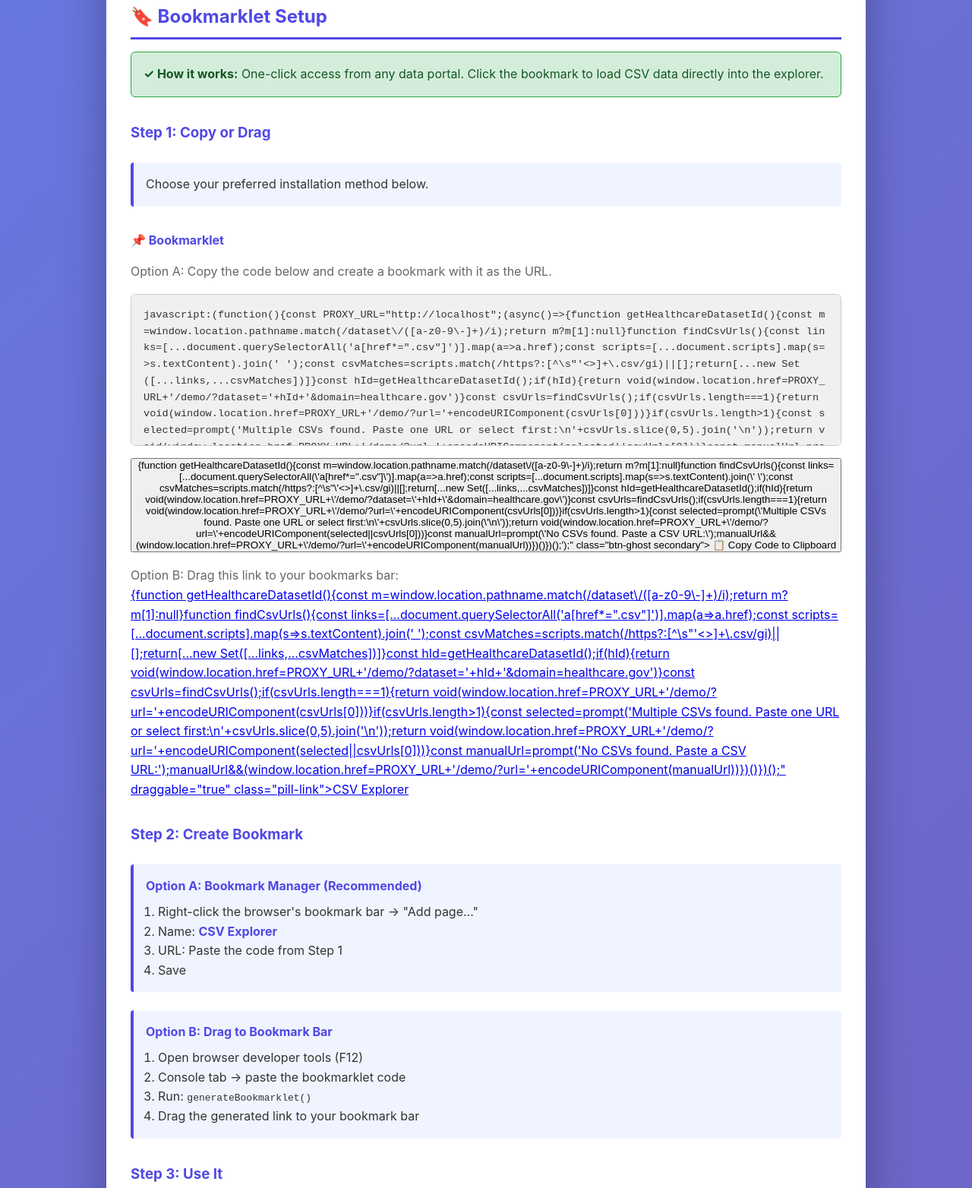
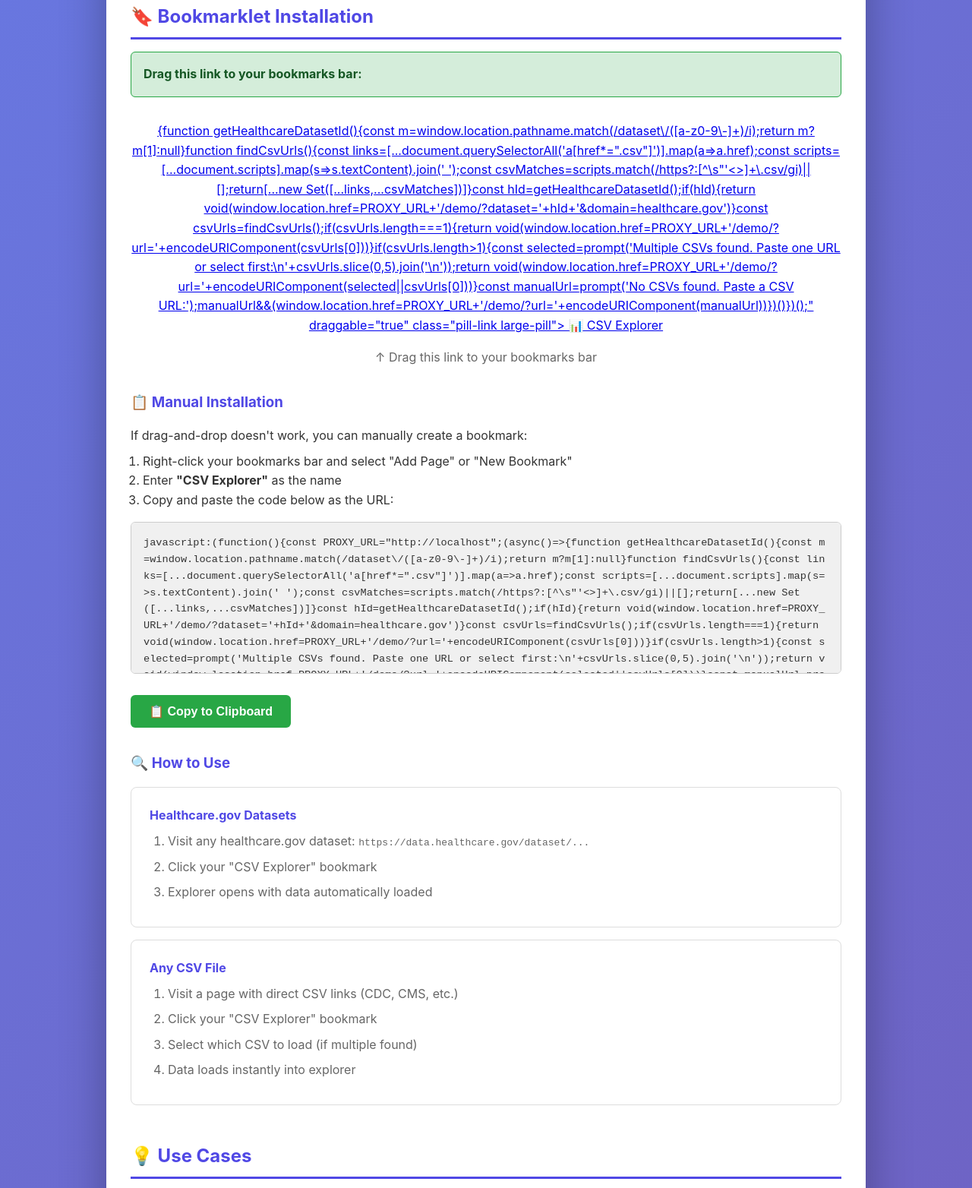
Before and after one commit to mgifford/openapi-reference, a website: page index.html in a window 1280 px wide. Shown: the part 1164-2728 px from the top of the page at 76% size. Drawn offline with Linux system fonts and the light colour scheme.

Commit message:
Improve bookmarklet UX based on best practices
Inspired by UIO+ and Print CSS bookmarklet examples:
- Prominent draggable link at top of installation section
- Simplified two-step flow: drag-and-drop primary, manual secondary
- Removed confusing multi-step instructions
- Code display only for manual installation fallback
- Larger, more visible bookmarklet link (1.2rem, 1rem×2rem padding)
- Clear visual hierarchy: drag → manual → usage
- Removed all inline styles, added utility classes (.text-center, .large-pill)
- Better mirrors successful bookmarklet patterns

References:
- https://mgifford.github.io/User-Interface-Options-UIO-Bookmarklet/
- https://mgifford.github.io/print-css-bookmarklet/

```diff
--- a/index.html
+++ b/index.html
@@ -159,6 +159,8 @@
     .mt-05 { margin-top: 0.5rem; }
     .mb-1 { margin-bottom: 1rem; }
     .small-text { font-size: 0.9rem; }
+    .text-center { text-align: center; }
+    .large-pill { font-size: 1.2rem; padding: 1rem 2rem; }
 
     .muted-list {
       margin-left: 1.5rem;
@@ -406,38 +408,24 @@
 
       <!-- Bookmarklet Setup -->
       <section>
-        <h2>🔖 Bookmarklet Setup</h2>
+        <h2>🔖 Bookmarklet Installation</h2>
+
         <div class="success">
-          <strong>✓ How it works:</strong> One-click access from any data portal. Click the bookmark to load CSV data directly into the explorer.
+          <strong>Drag this link to your bookmarks bar:</strong>
         </div>
 
-        <h3 class="subhead">Step 1: Copy or Drag</h3>
-        <div class="instruction-step">
-          Choose your preferred installation method below.
-        </div>
-        <div id="bookmarklet-output"></div>
+        <div id="bookmarklet-output" class="text-center mt-2"></div>
 
-        <h3 class="subhead">Step 2: Create Bookmark</h3>
-        <div class="instruction-step">
-          <strong>Option A: Bookmark Manager (Recommended)</strong>
-          <ol class="compact-list">
-            <li>Right-click the browser's bookmark bar → "Add page..."</li>
-            <li>Name: <strong>CSV Explorer</strong></li>
-            <li>URL: Paste the code from Step 1</li>
-            <li>Save</li>
-          </ol>
-        </div>
-        <div class="instruction-step">
-          <strong>Option B: Drag to Bookmark Bar</strong>
-          <ol class="compact-list">
-            <li>Open browser developer tools (F12)</li>
-            <li>Console tab → paste the bookmarklet code</li>
-            <li>Run: <code>generateBookmarklet()</code></li>
-            <li>Drag the generated link to your bookmark bar</li>
-          </ol>
-        </div>
+        <h3 class="subhead">📋 Manual Installation</h3>
+        <p>If drag-and-drop doesn't work, you can manually create a bookmark:</p>
+        <ol class="compact-list">
+          <li>Right-click your bookmarks bar and select "Add Page" or "New Bookmark"</li>
+          <li>Enter <strong>"CSV Explorer"</strong> as the name</li>
+          <li>Copy and paste the code below as the URL:</li>
+        </ol>
+        <div id="bookmarklet-code-output" class="mt-1"></div>
 
-        <h3 class="subhead">Step 3: Use It</h3>
+        <h3 class="subhead">🔍 How to Use</h3>
         <div class="use-case">
           <h4>Healthcare.gov Datasets</h4>
           <ol>
@@ -614,34 +602,45 @@ User browses, searches, exports (all local)</code></div>
   </div>
 
   <script>
-    // Display bookmarklet code on page load
+    // Display bookmarklet on page load
     document.addEventListener('DOMContentLoaded', () => {
       const basePath = window.location.pathname.includes('/openapi-reference') ? '/openapi-reference' : '';
       const proxyUrl = window.location.origin + basePath;
       const bookmarkletCode = `javascript:(function(){const PROXY_URL="${proxyUrl}";(async()=>{function getHealthcareDatasetId(){const m=window.location.pathname.match(/dataset\\/([a-z0-9\\-]+)/i);return m?m[1]:null}function findCsvUrls(){const links=[...document.querySelectorAll('a[href*=".csv"]')].map(a=>a.href);const scripts=[...document.scripts].map(s=>s.textContent).join(' ');const csvMatches=scripts.match(/https?:[^\\s"'<>]+\\.csv/gi)||[];return[...new Set([...links,...csvMatches])]}const hId=getHealthcareDatasetId();if(hId){return void(window.location.href=PROXY_URL+'/demo/?dataset='+hId+'&domain=healthcare.gov')}const csvUrls=findCsvUrls();if(csvUrls.length===1){return void(window.location.href=PROXY_URL+'/demo/?url='+encodeURIComponent(csvUrls[0]))}if(csvUrls.length>1){const selected=prompt('Multiple CSVs found. Paste one URL or select first:\\n'+csvUrls.slice(0,5).join('\\n'));return void(window.location.href=PROXY_URL+'/demo/?url='+encodeURIComponent(selected||csvUrls[0]))}const manualUrl=prompt('No CSVs found. Paste a CSV URL:');manualUrl&&(window.location.href=PROXY_URL+'/demo/?url='+encodeURIComponent(manualUrl))})()})();`;
 
+      // Main draggable link
       const outputDiv = document.getElementById('bookmarklet-output');
+      outputDiv.innerHTML = `
+        <a href="${bookmarkletCode}"
+           draggable="true"
+           class="pill-link large-pill">
+          📊 CSV Explorer
+        </a>
+        <p class="text-muted mt-1">
+          ↑ Drag this link to your bookmarks bar
+        </p>
+      `;
+
+      // Code for manual installation
+      const codeOutputDiv = document.getElementById('bookmarklet-code-output');
       const safeCode = bookmarkletCode.replace(/</g, '&lt;').replace(/>/g, '&gt;');
-      outputDiv.innerHTML = `
-        <div class="mt-2">
-          <h4 class="text-accent mb-1">📌 Bookmarklet</h4>
-          <p class="text-muted">Option A: Copy the code below and create a bookmark with it as the URL.</p>
-          <div class="bookmarklet-code" tabindex="0" role="region" aria-label="Bookmarklet code">${safeCode}</div>
-          <button type="button" onclick="copyToClipboard('${bookmarkletCode.replace(/'/g, "\\'")}');" class="btn-ghost secondary">
-            📋 Copy Code to Clipboard
-          </button>
-          <p class="text-muted mt-1">Option B: Drag this link to your bookmarks bar:</p>
-          <a id="drag-link" href="${bookmarkletCode}" draggable="true" class="pill-link">CSV Explorer</a>
-          <p id="copy-status" class="text-success mt-075"></p>
-        </div>
+      codeOutputDiv.innerHTML = `
+        <div class="bookmarklet-code" tabindex="0" role="region" aria-label="Bookmarklet code">${safeCode}</div>
+        <button type="button" onclick="copyBookmarkletCode()" class="btn-ghost secondary mt-075">
+          📋 Copy to Clipboard
+        </button>
+        <p id="copy-status" class="text-success mt-075"></p>
       `;
+
+      // Store code globally for copy function
+      window.storedBookmarkletCode = bookmarkletCode;
 
       const demoLink = document.getElementById('demo-link');
       if (demoLink) demoLink.href = `${basePath}/demo/`;
     });
 
-    function copyToClipboard(code) {
-      navigator.clipboard.writeText(code).then(() => {
+    function copyBookmarkletCode() {
+      navigator.clipboard.writeText(window.storedBookmarkletCode).then(() => {
         const status = document.getElementById('copy-status');
         status.textContent = '✓ Copied to clipboard!';
         setTimeout(() => { status.textContent = ''; }, 3000);
```
Also changed, not shown: demo/landing.html (+41 -42 lines).
